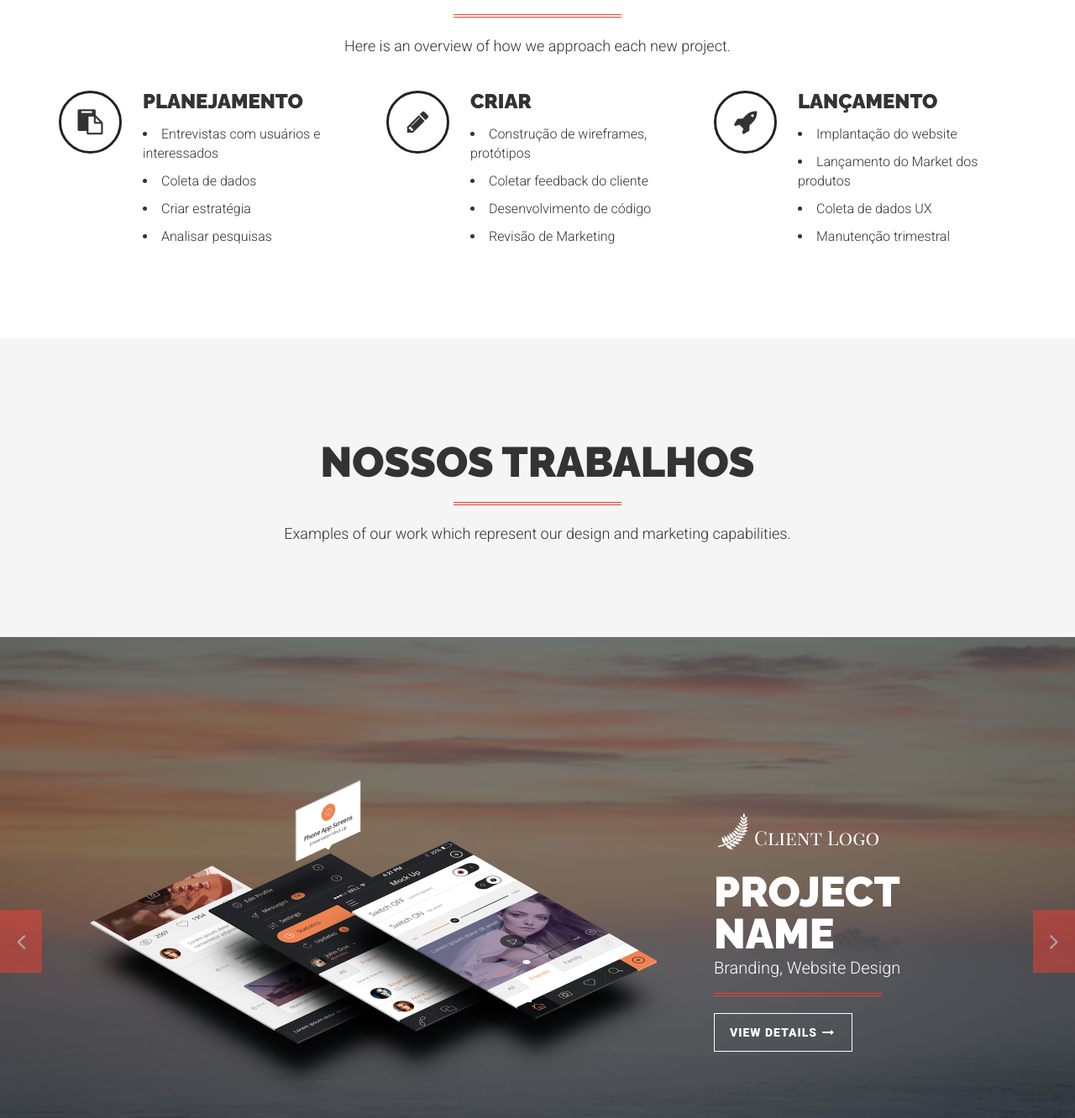
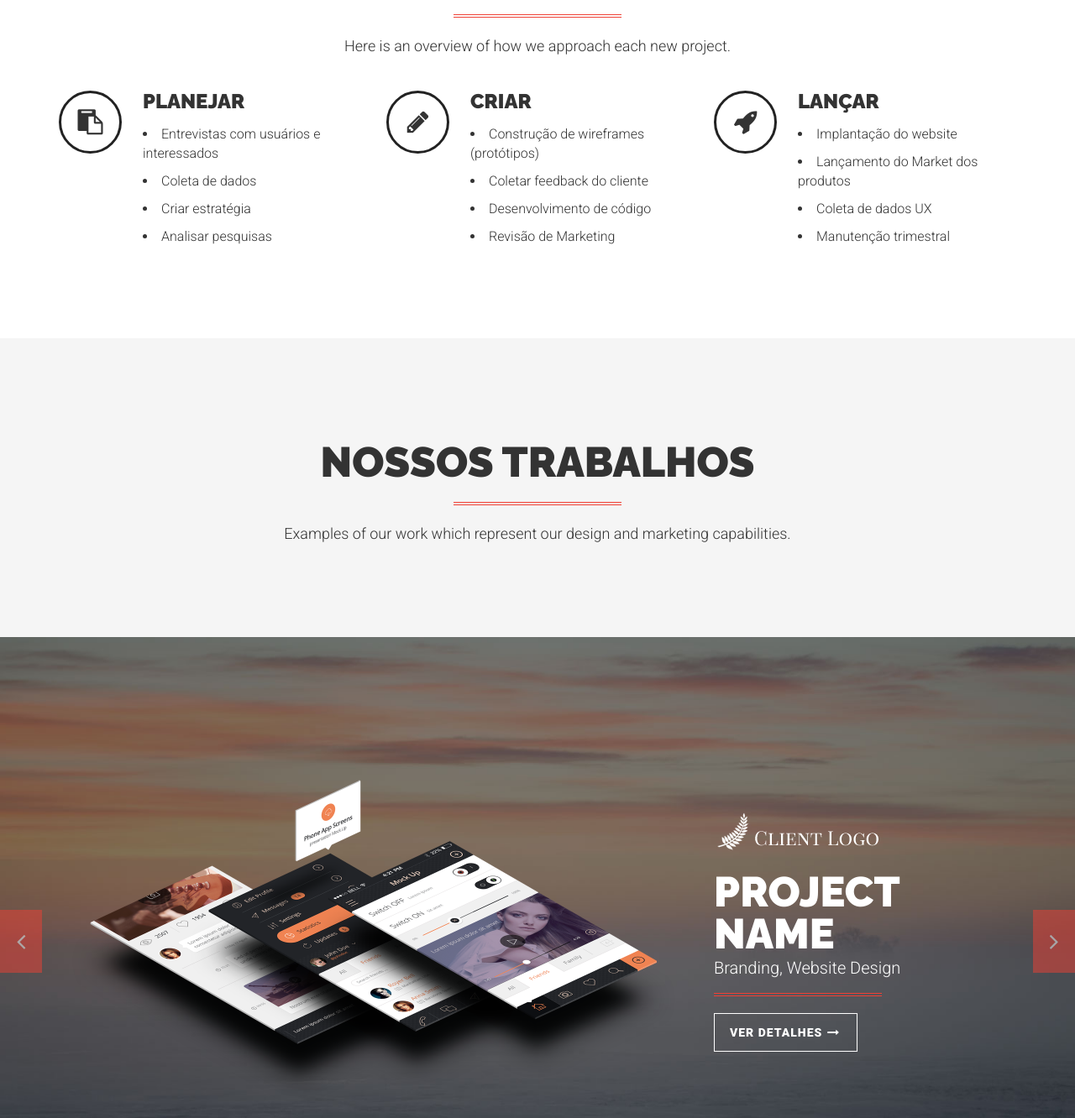
Before and after one commit to phbrazil/9ember.com.br, a plain HTML site: page index.html in a window 1280 px wide. Shown: the part 3289-4621 px from the top of the page at 84% size. Drawn offline with Linux system fonts and the light colour scheme; a script that the page names is missing.

Commit message:
primeiro commit

```diff
--- a/index.html
+++ b/index.html
@@ -297,7 +297,7 @@
                             <i class="fa fa-clipboard"></i>
                         </div>
                         <div class="media-body">
-                            <h3 class="media-heading">Planejamento</h3>
+                            <h3 class="media-heading">Planejar</h3>
                             <ul>
                                 <li>Entrevistas com usuários e interessados</li>
                                 <li>Coleta de dados</li>
@@ -315,7 +315,7 @@
                         <div class="media-body">
                             <h3 class="media-heading">Criar</h3>
                             <ul>
-                                <li>Construção de wireframes, protótipos</li>
+                                <li>Construção de wireframes (protótipos)</li>
                                 <li>Coletar feedback do cliente</li>
                                 <li>Desenvolvimento de código</li>
                                 <li>Revisão de Marketing</li>
@@ -329,7 +329,7 @@
                             <i class="fa fa-rocket"></i>
                         </div>
                         <div class="media-body">
-                            <h3 class="media-heading">Lançamento</h3>
+                            <h3 class="media-heading">Lançar</h3>
                             <ul>
                                 <li>Implantação do website</li>
                                 <li>Lançamento do Market dos produtos</li>
@@ -359,7 +359,7 @@
                             <span class="project-name">Project Name</span>
                             <span class="project-description">Branding, Website Design</span>
                             <hr class="colored">
-                            <a href="#portfolioModal1" data-toggle="modal" class="btn btn-outline-light">View Details <i class="fa fa-long-arrow-right fa-fw"></i></a>
+                            <a href="#portfolioModal1" data-toggle="modal" class="btn btn-outline-light">Ver Detalhes <i class="fa fa-long-arrow-right fa-fw"></i></a>
                         </div>
                     </div>
                     <div class="col-md-8 col-md-pull-4 hidden-xs">
@@ -377,7 +377,7 @@
                             <span class="project-name">Project Name</span>
                             <span class="project-description">Branding, Website Design</span>
                             <hr class="colored">
-                            <a href="#portfolioModal2" data-toggle="modal" class="btn btn-outline-light">View Details <i class="fa fa-long-arrow-right fa-fw"></i></a>
+                            <a href="#portfolioModal2" data-toggle="modal" class="btn btn-outline-light">Ver Detalhes <i class="fa fa-long-arrow-right fa-fw"></i></a>
                         </div>
                     </div>
                     <div class="col-md-8 col-md-pull-4 hidden-xs">
@@ -395,7 +395,7 @@
                             <span class="project-name">Project Name</span>
                             <span class="project-description">Branding, Website Design</span>
                             <hr class="colored">
-                            <a href="#portfolioModal3" data-toggle="modal" class="btn btn-outline-light">View Details <i class="fa fa-long-arrow-right fa-fw"></i></a>
+                            <a href="#portfolioModal3" data-toggle="modal" class="btn btn-outline-light">Ver Detalhes <i class="fa fa-long-arrow-right fa-fw"></i></a>
                         </div>
                     </div>
                     <div class="col-md-8 col-md-pull-4 hidden-xs">
@@ -413,7 +413,7 @@
                             <span class="project-name">Project Name</span>
                             <span class="project-description">Branding, Website Design</span>
                             <hr class="colored">
-                            <a href="#portfolioModal4" data-toggle="modal" class="btn btn-outline-light">View Details <i class="fa fa-long-arrow-right fa-fw"></i></a>
+                            <a href="#portfolioModal4" data-toggle="modal" class="btn btn-outline-light">Ver Detalhes <i class="fa fa-long-arrow-right fa-fw"></i></a>
                         </div>
                     </div>
                     <div class="col-md-8 col-md-pull-4 hidden-xs">
```
